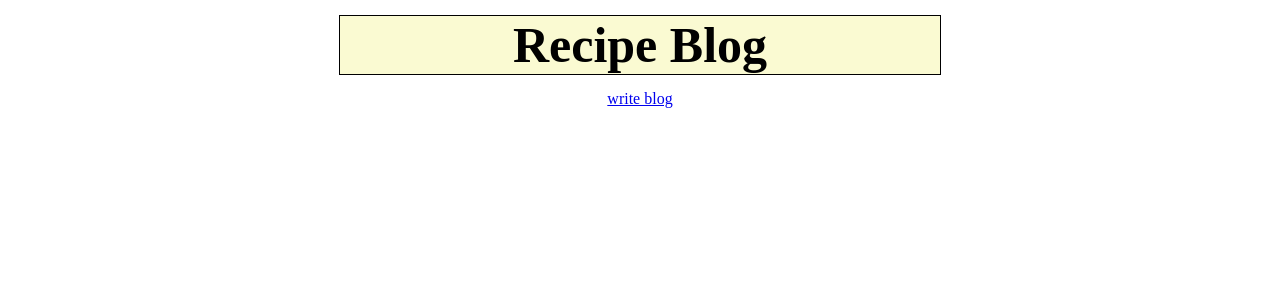
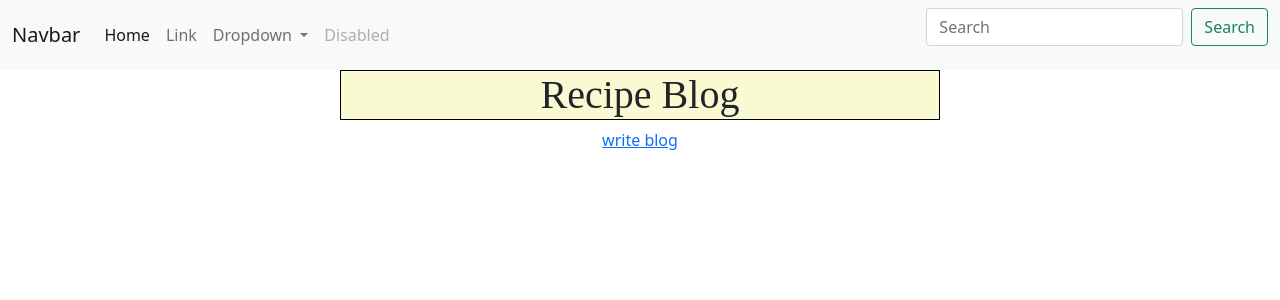
Before and after one commit to hildakim/simple_blog, a Django app: page / in a window 1280 px wide. Shown: the top 300 px of the page. Run offline with Django 3.2, Linux system fonts and the light colour scheme; data that the repository does not hold is empty; some web fonts are replaced.

Commit message:
template 상속

```diff
--- a/blog/templates/detail.html
+++ b/blog/templates/detail.html
@@ -34,6 +34,8 @@
     </style>
 </head>
 
+{% extends 'base.html' %}
+{% block content %}
 <div>
     <table>
         <tr>
@@ -50,3 +52,4 @@
     <a href="{%url 'edit' recipePost.id%}">edit</a>
     <a href="{%url 'delete' recipePost.id%}">delete</a>
 </div>
+{% endblock %}
--- a/blog/templates/edit.html
+++ b/blog/templates/edit.html
@@ -1,3 +1,6 @@
+{% extends 'base.html' %}
+{% block content %}
+
 <h1>Update Your recipe</h1>
 
 <form action="{%url 'update' blog.id %}" method="post">
@@ -7,3 +10,5 @@
     레시피: <textarea name="body" cols="30" rows="10">{{blog.recipe}}</textarea><br>
     <button type="submit"> submit </button>
 </form>
+
+{% endblock %}
--- a/blog/templates/home.html
+++ b/blog/templates/home.html
@@ -40,6 +40,9 @@
     </style>
 </head>
 
+{% extends 'base.html' %}
+
+{% block content %}
 <h1>Recipe Blog</h1>
 <div>
     <a href="{%url 'new'%}">write blog</a>
@@ -57,6 +60,5 @@
         </tr>
     </table>
     {% endfor %}
-
-
 </div>
+{% endblock %}
--- a/blog/templates/new.html
+++ b/blog/templates/new.html
@@ -1,3 +1,6 @@
+{% extends 'base.html' %}
+{% block content %}
+
 <h1>Write Your recipe</h1>
 
 <form action="{%url 'create'%}" method="post">
@@ -7,3 +10,5 @@
     레시피: <textarea name="body" id="" cols="30" rows="10"></textarea><br>
     <button type="submit"> submit </button>
 </form>
+
+{% endblock %}
--- /dev/null
+++ b/blog/urls.py
@@ -0,0 +1,12 @@
+from django.contrib import admin
+from django.urls import path
+from .views import *
+
+urlpatterns = [
+    path('<str:id>', detail, name="detail"),
+    path('new/', new, name="new"),
+    path('create/', create, name="create"),
+    path('edit/<str:id>', edit, name="edit"),
+    path('update/<str:id>', update, name="update"),
+    path('delete/<str:id>', delete, name="delete"),
+]
--- a/blogproject/settings.py
+++ b/blogproject/settings.py
@@ -55,7 +55,7 @@ ROOT_URLCONF = 'blogproject.urls'
 TEMPLATES = [
     {
         'BACKEND': 'django.template.backends.django.DjangoTemplates',
-        'DIRS': [],
+        'DIRS': ['blogproject/templates'],
         'APP_DIRS': True,
         'OPTIONS': {
             'context_processors': [
--- /dev/null
+++ b/blogproject/templates/base.html
@@ -0,0 +1,50 @@
+<!DOCTYPE html>
+    <head>
+        <link href="https://cdn.jsdelivr.net/npm/bootstrap@5.0.0-beta3/dist/css/bootstrap.min.css" rel="stylesheet" integrity="sha384-eOJMYsd53ii+scO/bJGFsiCZc+5NDVN2yr8+0RDqr0Ql0h+rP48ckxlpbzKgwra6" crossorigin="anonymous">
+        <script src="https://cdn.jsdelivr.net/npm/bootstrap@5.0.0-beta3/dist/js/bootstrap.bundle.min.js" integrity="sha384-JEW9xMcG8R+pH31jmWH6WWP0WintQrMb4s7ZOdauHnUtxwoG2vI5DkLtS3qm9Ekf" crossorigin="anonymous"></script>
+    </head>
+    <body>
+        <nav class="navbar navbar-expand-lg navbar-light bg-light">
+            <div class="container-fluid">
+              <a class="navbar-brand" href="#">Navbar</a>
+              <button class="navbar-toggler" type="button" data-bs-toggle="collapse" data-bs-target="#navbarSupportedContent" aria-controls="navbarSupportedContent" aria-expanded="false" aria-label="Toggle navigation">
+                <span class="navbar-toggler-icon"></span>
+              </button>
+              <div class="collapse navbar-collapse" id="navbarSupportedContent">
+                <ul class="navbar-nav me-auto mb-2 mb-lg-0">
+                  <li class="nav-item">
+                    <a class="nav-link active" aria-current="page" href="#">Home</a>
+                  </li>
+                  <li class="nav-item">
+                    <a class="nav-link" href="#">Link</a>
+                  </li>
+                  <li class="nav-item dropdown">
+                    <a class="nav-link dropdown-toggle" href="#" id="navbarDropdown" role="button" data-bs-toggle="dropdown" aria-expanded="false">
+                      Dropdown
+                    </a>
+                    <ul class="dropdown-menu" aria-labelledby="navbarDropdown">
+                      <li><a class="dropdown-item" href="#">Action</a></li>
+                      <li><a class="dropdown-item" href="#">Another action</a></li>
+                      <li><hr class="dropdown-divider"></li>
+                      <li><a class="dropdown-item" href="#">Something else here</a></li>
+                    </ul>
+                  </li>
+                  <li class="nav-item">
+                    <a class="nav-link disabled" href="#" tabindex="-1" aria-disabled="true">Disabled</a>
+                  </li>
+                </ul>
+                <form class="d-flex">
+                  <input class="form-control me-2" type="search" placeholder="Search" aria-label="Search">
+                  <button class="btn btn-outline-success" type="submit">Search</button>
+                </form>
+              </div>
+            </div>
+          </nav>
+
+          <div class="container">
+              {% block content %}
+              {% endblock %}
+          </div>
+
+    </body>
+</html>
--- a/blogproject/urls.py
+++ b/blogproject/urls.py
@@ -14,16 +14,11 @@ Including another URLconf
     2. Add a URL to urlpatterns:  path('blog/', include('blog.urls'))
 """
 from django.contrib import admin
-from django.urls import path
-from blog.views import *
+from django.urls import path, include
+from blog.views import home
 
 urlpatterns = [
     path('admin/', admin.site.urls),
     path('', home, name="home"),
-    path('<str:id>', detail, name="detail"),
-    path('new/', new, name="new"),
-    path('create/', create, name="create"),
-    path('edit/<str:id>', edit, name="edit"),
-    path('update/<str:id>', update, name="update"),
-    path('delete/<str:id>', delete, name="delete"),
+    path('blog/', include('blog.urls')),
 ]
```
